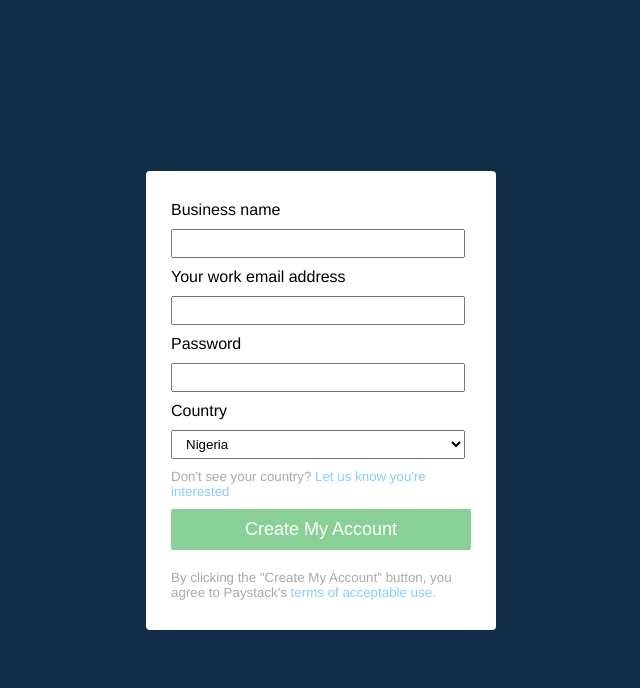
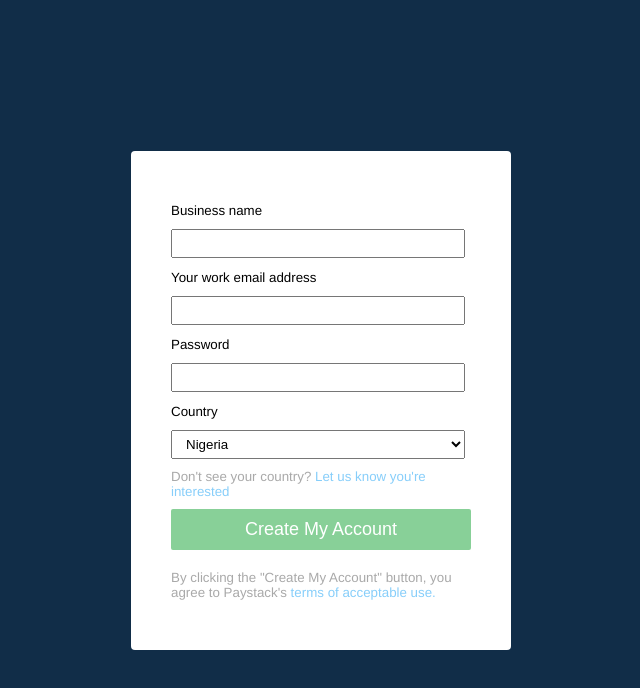
Before and after one commit to AyodejiOlagbaiye/DreamQube-frontend, a plain HTML site: page signup.html in a window 1280 px wide. Shown: the whole page, without its empty margins (319-959 px from the left). Drawn offline with Linux system fonts and the light colour scheme.

Commit message:
adjusted

```diff
--- a/CSS/app.css
+++ b/CSS/app.css
@@ -16,13 +16,13 @@ body {
 
 .container {
     background-color: white;
-    padding: 30px 25px;
+    padding: 50px 40px;
     width: 300px;
     border-radius: 4px;
 }
 
 label {
-    font-size: medium;
+    font-size: smaller;
 }
 
 input {
```
